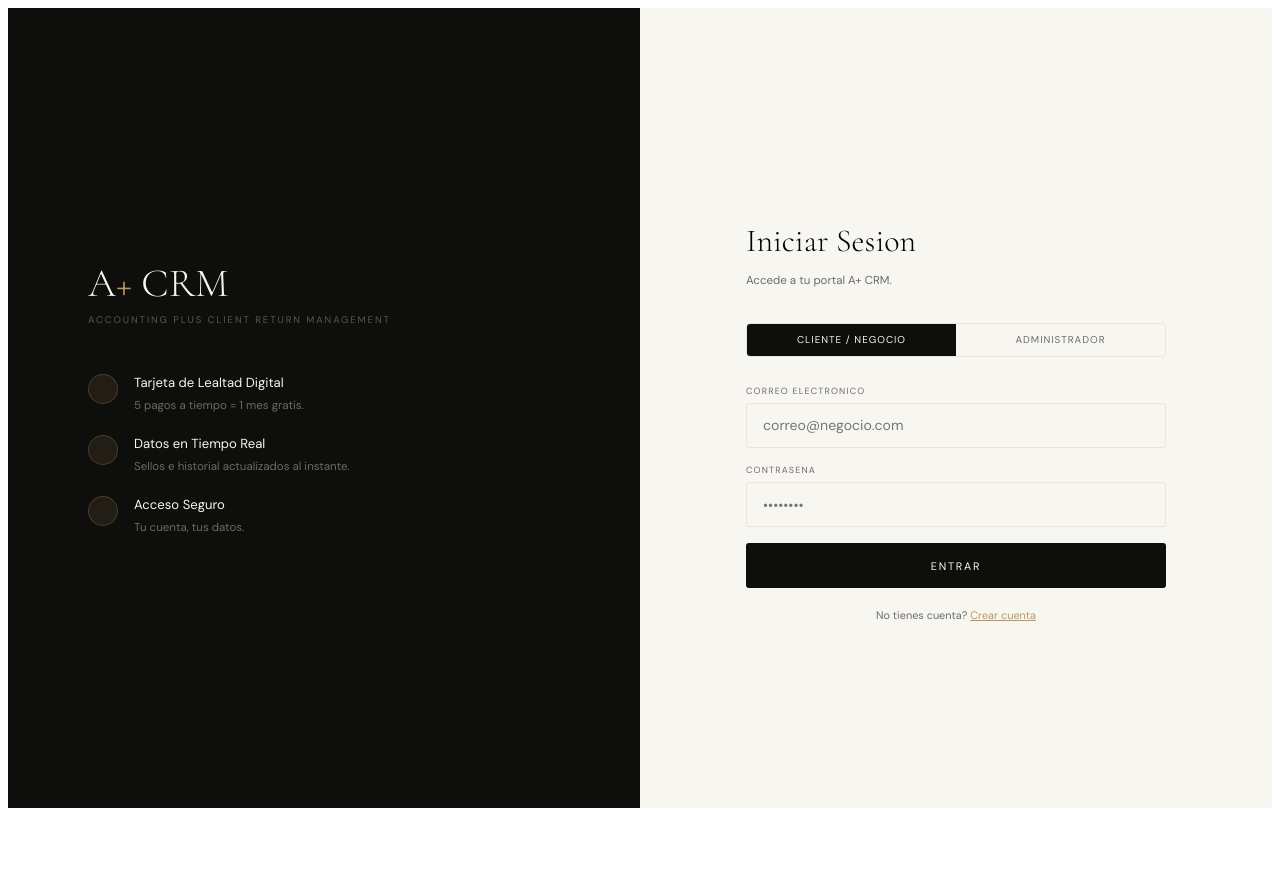
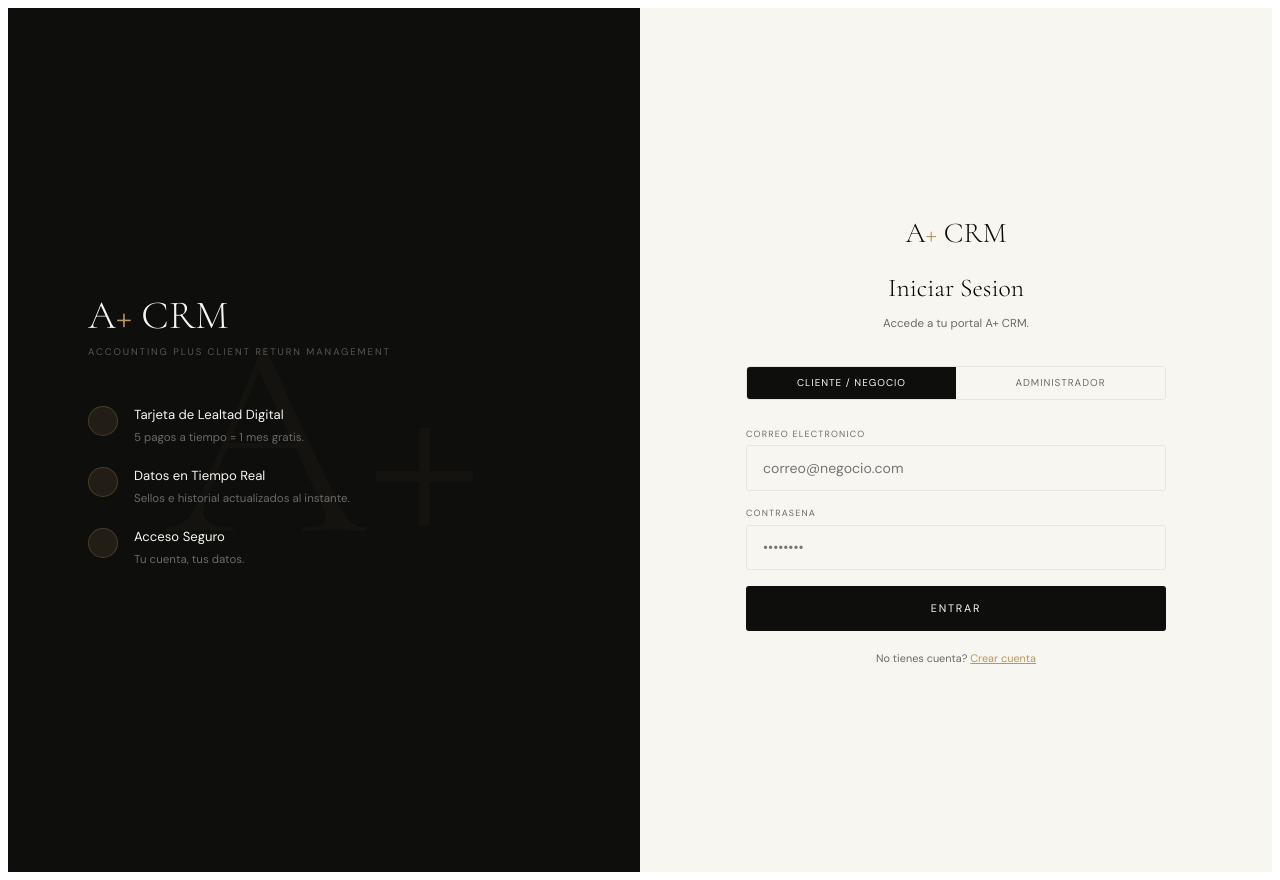
Before and after one commit to jumelfuentesacrm-ui/APLUSCRM, a Next.js app: page /login in a window 1280 px wide. Before the commit the page ends 816 px from the top, so only its background shows below. Built offline with nearby package versions, Linux system fonts and the light colour scheme.

Commit message:
Update login.js

```diff
--- a/pages/login.js
+++ b/pages/login.js
@@ -49,8 +49,15 @@ export default function Login() {
   return (
     <>
       <link href="https://fonts.googleapis.com/css2?family=Cormorant+Garamond:ital,wght@0,300;0,400;1,400&family=DM+Sans:wght@300;400&display=swap" rel="stylesheet"/>
-      <div style={{ minHeight:'100vh', display:'grid', gridTemplateColumns:'1fr 1fr', fontFamily:ff }}>
-        <div style={{ background:black, display:'flex', flexDirection:'column', justifyContent:'center', padding:'5rem' }}>
+      <style>{`
+        @media(max-width:700px){
+          .login-grid{grid-template-columns:1fr!important;}
+          .login-left{display:none!important;}
+        }
+      `}</style>
+      <div className="login-grid" style={{ minHeight:'100vh', display:'grid', gridTemplateColumns:'1fr 1fr', fontFamily:ff }}>
+        <div className="login-left" style={{ background:black, display:'flex', flexDirection:'column', justifyContent:'center', padding:'5rem', position:'relative', overflow:'hidden' }}>
+          <div style={{ position:'absolute', top:'50%', left:'50%', transform:'translate(-50%,-50%)', fontFamily:ffS, fontSize:'18rem', fontWeight:300, color:'rgba(184,151,90,0.04)', lineHeight:1, pointerEvents:'none' }}>A+</div>
           <div style={{ fontFamily:ffS, fontSize:'2.5rem', fontWeight:300, color:white, marginBottom:'0.4rem' }}>A<span style={{color:gold,fontStyle:'italic'}}>+</span> CRM</div>
           <div style={{ fontSize:'0.6rem', letterSpacing:'0.2em', textTransform:'uppercase', color:'rgba(255,255,255,0.3)', marginBottom:'3rem' }}>Accounting Plus Client Return Management</div>
           {[['Tarjeta de Lealtad Digital','5 pagos a tiempo = 1 mes gratis.'],['Datos en Tiempo Real','Sellos e historial actualizados al instante.'],['Acceso Seguro','Tu cuenta, tus datos.']].map(([title,sub])=>(
@@ -60,10 +67,11 @@ export default function Login() {
             </div>
           ))}
         </div>
-        <div style={{ background:white, display:'flex', alignItems:'center', justifyContent:'center', padding:'3rem' }}>
+        <div style={{ background:white, display:'flex', alignItems:'center', justifyContent:'center', padding:'2rem', minHeight:'100vh' }}>
           <div style={{ width:'100%', maxWidth:420 }}>
-            <h2 style={{ fontFamily:ffS, fontSize:'2rem', fontWeight:300, marginBottom:'0.3rem' }}>{mode==='login'?'Iniciar Sesion':'Crear Cuenta'}</h2>
-            <p style={{ fontSize:'0.72rem', color:gray, marginBottom:'2rem', lineHeight:1.7 }}>{mode==='login'?'Accede a tu portal A+ CRM.':'Tu representante activara tu tarjeta una vez te registres.'}</p>
+            <div style={{ fontFamily:ffS, fontSize:'1.8rem', fontWeight:300, color:black, marginBottom:'0.3rem', textAlign:'center' }}>A<span style={{color:gold,fontStyle:'italic'}}>+</span> CRM</div>
+            <h2 style={{ fontFamily:ffS, fontSize:'1.6rem', fontWeight:300, marginBottom:'0.3rem', textAlign:'center' }}>{mode==='login'?'Iniciar Sesion':'Crear Cuenta'}</h2>
+            <p style={{ fontSize:'0.72rem', color:gray, marginBottom:'2rem', lineHeight:1.7, textAlign:'center' }}>{mode==='login'?'Accede a tu portal A+ CRM.':'Tu representante activara tu tarjeta una vez te registres.'}</p>
             {mode==='login' && (
               <div style={{ display:'flex', border:'1px solid '+gl, borderRadius:4, overflow:'hidden', marginBottom:'1.75rem' }}>
                 {[['client','Cliente / Negocio'],['admin','Administrador']].map(([t,label])=>(
```
